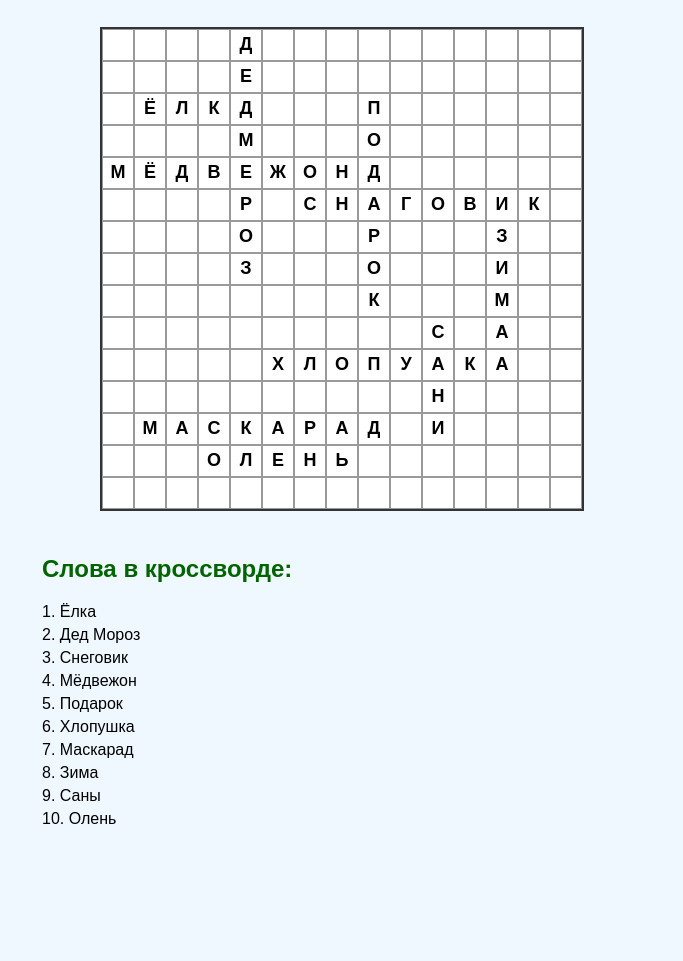
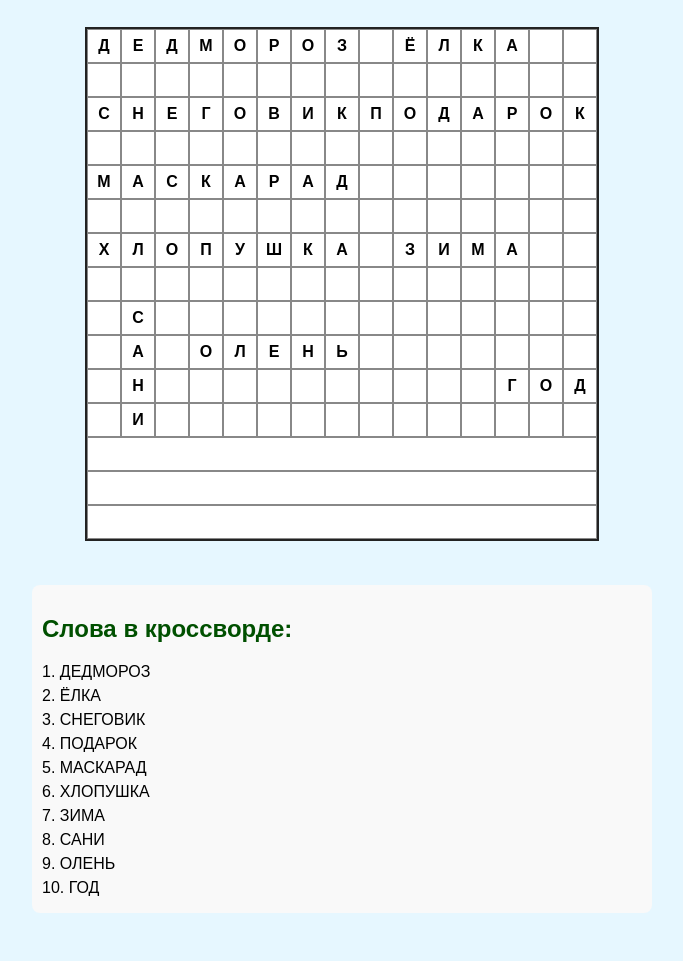
Before and after one commit to dimaderg01-jpg/123, a plain HTML site: page krossvordRU.html in a window 1280 px wide. Shown: the part 102-1063 px from the top of the page, without its empty margins (298-981 px from the left). Before the commit the page ends 963 px from the top, so only its background shows below. Drawn offline with Linux system fonts and the light colour scheme.

Commit message:
Update krossvordRU.html

```diff
--- a/krossvordRU.html
+++ b/krossvordRU.html
@@ -6,41 +6,45 @@
   <style>
     body {
       font-family: Arial, sans-serif;
-      background-color: #f0f8ff;
+      background-color: #e6f7ff;
       text-align: center;
       padding: 20px;
     }
     h1 {
-      color: #d40000;
+      color: #b30000;
     }
     .crossword {
       display: inline-block;
       margin: 20px auto;
-      border: 2px solid #333;
+      border: 2px solid #222;
     }
     .crossword td {
-      width: 30px;
-      height: 30px;
+      width: 32px;
+      height: 32px;
       text-align: center;
       vertical-align: middle;
       font-weight: bold;
-      font-size: 18px;
-      background-color: #fff;
-      border: 1px solid #999;
+      font-size: 16px;
+      background-color: #ffffff;
+      border: 1px solid #888;
+      line-height: 1;
     }
     .black {
-      background-color: #333;
+      background-color: #222222;
     }
     .clues {
       max-width: 600px;
-      margin: 0 auto;
+      margin: 20px auto;
       text-align: left;
+      padding: 10px;
+      background: #f9f9f9;
+      border-radius: 8px;
     }
     .clues h2 {
-      color: #006400;
+      color: #005000;
     }
     .clue {
-      margin: 5px 0;
+      margin: 6px 0;
     }
   </style>
 </head>
@@ -49,67 +53,104 @@
 <h1>🎄 Новогодний кроссворд 🎄</h1>
 
 <table class="crossword" cellpadding="0" cellspacing="0">
-  <!-- Сетка 15x15 -->
-  <script>
-    // Генерация таблицы через JS для удобства и читаемости
-    const grid = Array(15).fill().map(() => Array(15).fill(''));
-
-    // Заполняем сетку словами
-    const words = [
-      {word: "ЁЛКА", x: 1, y: 2, dir: "h"},       // по горизонтали
-      {word: "ДЕДМОРОЗ", x: 4, y: 0, dir: "v"},   // по вертикали
-      {word: "СНЕГОВИК", x: 6, y: 5, dir: "h"},
-      {word: "МЁДВЕЖОН", x: 0, y: 4, dir: "h"},
-      {word: "ПОДАРОК", x: 8, y: 2, dir: "v"},
-      {word: "ХЛОПУШКА", x: 5, y: 10, dir: "h"},
-      {word: "МАСКАРАД", x: 1, y: 12, dir: "h"},
-      {word: "ЗИМА", x: 12, y: 6, dir: "v"},
-      {word: "САНИ", x: 10, y: 9, dir: "v"},
-      {word: "ОЛЕНЬ", x: 3, y: 13, dir: "h"}
-    ];
-
-    words.forEach(w => {
-      const word = w.word;
-      if (w.dir === "h") {
-        for (let i = 0; i < word.length; i++) {
-          if (w.y < 15 && w.x + i < 15) grid[w.y][w.x + i] = word[i];
-        }
-      } else if (w.dir === "v") {
-        for (let i = 0; i < word.length; i++) {
-          if (w.y + i < 15 && w.x < 15) grid[w.y + i][w.x] = word[i];
-        }
-      }
-    });
-
-    // Вывод таблицы
-    document.write('<tbody>');
-    for (let r = 0; r < 15; r++) {
-      document.write('<tr>');
-      for (let c = 0; c < 15; c++) {
-        if (grid[r][c] === '') {
-          document.write('<td class="black"></td>');
-        } else {
-          document.write(`<td>${grid[r][c]}</td>`);
-        }
-      }
-      document.write('</tr>');
-    }
-    document.write('</tbody>');
-  </script>
+  <tbody>
+    <!-- Строка 0 -->
+    <tr>
+      <td>Д</td><td>Е</td><td>Д</td><td>М</td><td>О</td><td>Р</td><td>О</td><td>З</td>
+      <td class="black"></td><td>Ё</td><td>Л</td><td>К</td><td>А</td>
+      <td class="black"></td><td class="black"></td>
+    </tr>
+    <!-- Строка 1 -->
+    <tr>
+      <td class="black"></td><td class="black"></td><td class="black"></td><td class="black"></td>
+      <td class="black"></td><td class="black"></td><td class="black"></td><td class="black"></td>
+      <td class="black"></td><td class="black"></td><td class="black"></td><td class="black"></td>
+      <td class="black"></td><td class="black"></td><td class="black"></td>
+    </tr>
+    <!-- Строка 2 -->
+    <tr>
+      <td>С</td><td>Н</td><td>Е</td><td>Г</td><td>О</td><td>В</td><td>И</td><td>К</td>
+      <td>П</td><td>О</td><td>Д</td><td>А</td><td>Р</td><td>О</td><td>К</td>
+    </tr>
+    <!-- Строка 3 -->
+    <tr>
+      <td class="black"></td><td class="black"></td><td class="black"></td><td class="black"></td>
+      <td class="black"></td><td class="black"></td><td class="black"></td><td class="black"></td>
+      <td class="black"></td><td class="black"></td><td class="black"></td><td class="black"></td>
+      <td class="black"></td><td class="black"></td><td class="black"></td>
+    </tr>
+    <!-- Строка 4 -->
+    <tr>
+      <td>М</td><td>А</td><td>С</td><td>К</td><td>А</td><td>Р</td><td>А</td><td>Д</td>
+      <td class="black"></td><td class="black"></td><td class="black"></td><td class="black"></td>
+      <td class="black"></td><td class="black"></td><td class="black"></td>
+    </tr>
+    <!-- Строка 5 -->
+    <tr>
+      <td class="black"></td><td class="black"></td><td class="black"></td><td class="black"></td>
+      <td class="black"></td><td class="black"></td><td class="black"></td><td class="black"></td>
+      <td class="black"></td><td class="black"></td><td class="black"></td><td class="black"></td>
+      <td class="black"></td><td class="black"></td><td class="black"></td>
+    </tr>
+    <!-- Строка 6 -->
+    <tr>
+      <td>Х</td><td>Л</td><td>О</td><td>П</td><td>У</td><td>Ш</td><td>К</td><td>А</td>
+      <td class="black"></td><td>З</td><td>И</td><td>М</td><td>А</td>
+      <td class="black"></td><td class="black"></td>
+    </tr>
+    <!-- Строка 7 -->
+    <tr>
+      <td class="black"></td><td class="black"></td><td class="black"></td><td class="black"></td>
+      <td class="black"></td><td class="black"></td><td class="black"></td><td class="black"></td>
+      <td class="black"></td><td class="black"></td><td class="black"></td><td class="black"></td>
+      <td class="black"></td><td class="black"></td><td class="black"></td>
+    </tr>
+    <!-- Строка 8 -->
+    <tr>
+      <td class="black"></td><td>С</td><td class="black"></td><td class="black"></td>
+      <td class="black"></td><td class="black"></td><td class="black"></td><td class="black"></td>
+      <td class="black"></td><td class="black"></td><td class="black"></td><td class="black"></td>
+      <td class="black"></td><td class="black"></td><td class="black"></td>
+    </tr>
+    <!-- Строка 9 -->
+    <tr>
+      <td class="black"></td><td>А</td><td class="black"></td><td>О</td><td>Л</td><td>Е</td><td>Н</td><td>Ь</td>
+      <td class="black"></td><td class="black"></td><td class="black"></td><td class="black"></td>
+      <td class="black"></td><td class="black"></td><td class="black"></td>
+    </tr>
+    <!-- Строка 10 -->
+    <tr>
+      <td class="black"></td><td>Н</td><td class="black"></td><td class="black"></td>
+      <td class="black"></td><td class="black"></td><td class="black"></td><td class="black"></td>
+      <td class="black"></td><td class="black"></td><td class="black"></td><td class="black"></td>
+      <td>Г</td><td>О</td><td>Д</td>
+    </tr>
+    <!-- Строка 11 -->
+    <tr>
+      <td class="black"></td><td>И</td><td class="black"></td><td class="black"></td>
+      <td class="black"></td><td class="black"></td><td class="black"></td><td class="black"></td>
+      <td class="black"></td><td class="black"></td><td class="black"></td><td class="black"></td>
+      <td class="black"></td><td class="black"></td><td class="black"></td>
+    </tr>
+    <!-- Строка 12-14 -->
+    <tr><td colspan="15" class="black"></td></tr>
+    <tr><td colspan="15" class="black"></td></tr>
+    <tr><td colspan="15" class="black"></td></tr>
+  </tbody>
 </table>
 
 <div class="clues">
   <h2>Слова в кроссворде:</h2>
-  <div class="clue">1. Ёлка</div>
-  <div class="clue">2. Дед Мороз</div>
-  <div class="clue">3. Снеговик</div>
-  <div class="clue">4. Мёдвежон</div>
-  <div class="clue">5. Подарок</div>
-  <div class="clue">6. Хлопушка</div>
-  <div class="clue">7. Маскарад</div>
-  <div class="clue">8. Зима</div>
-  <div class="clue">9. Саны</div>
-  <div class="clue">10. Олень</div>
+  <div class="clue">1. ДЕДМОРОЗ</div>
+  <div class="clue">2. ЁЛКА</div>
+  <div class="clue">3. СНЕГОВИК</div>
+  <div class="clue">4. ПОДАРОК</div>
+  <div class="clue">5. МАСКАРАД</div>
+  <div class="clue">6. ХЛОПУШКА</div>
+  <div class="clue">7. ЗИМА</div>
+  <div class="clue">8. САНИ</div>
+  <div class="clue">9. ОЛЕНЬ</div>
+  <div class="clue">10. ГОД</div>
 </div>
 
 </body>
```
